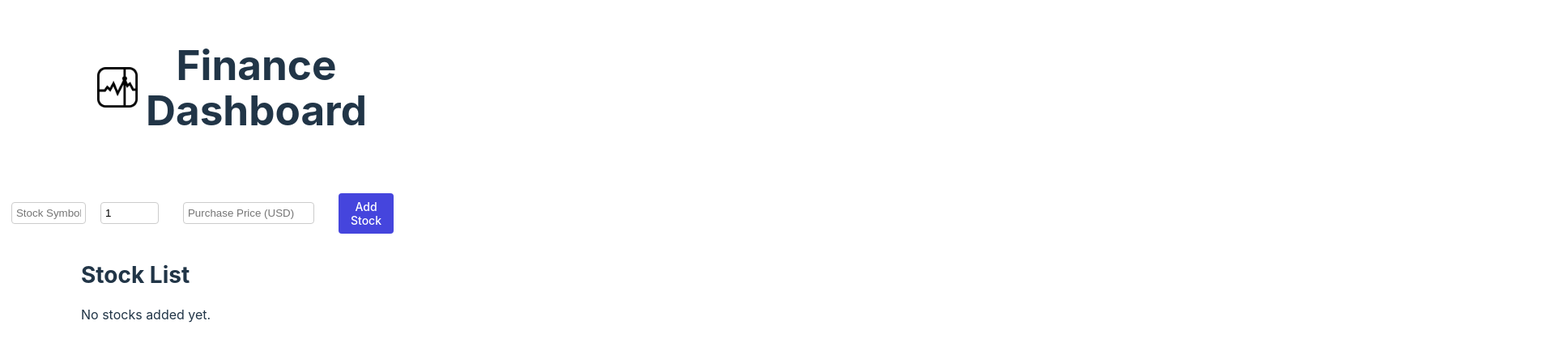
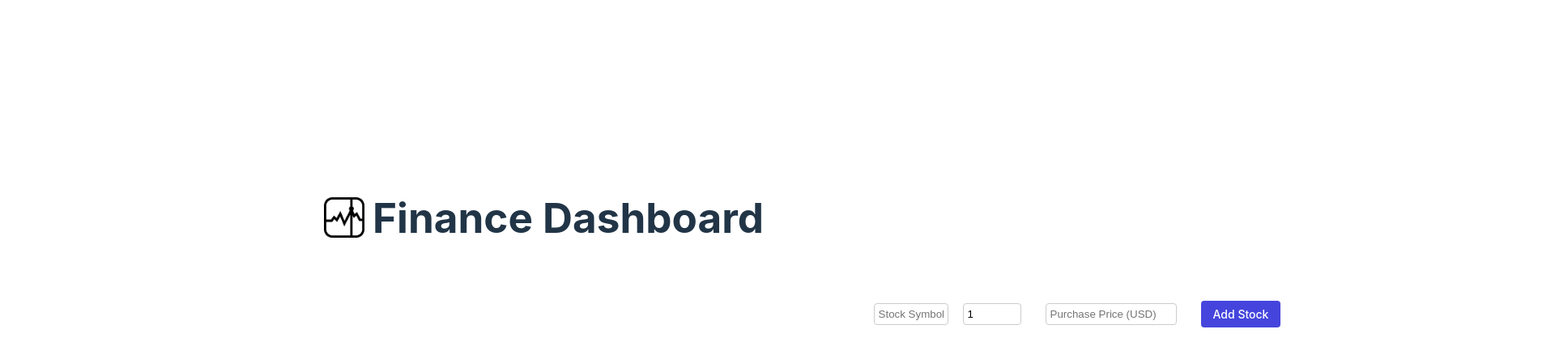
Before and after one commit to jayelinjiaqi/capstone-jayelin-se100, a React (Vite) app: page / in a window 1280 px wide. Shown: the part 193-616 px from the top of the page at 81% size, 1920 px wide, since content can reach past the window. Built offline with nearby package versions, Linux system fonts and the light colour scheme.

Commit message:
add min width 1900

```diff
--- a/src/App.css
+++ b/src/App.css
@@ -1,5 +1,6 @@
 .container {
   max-width: 500px;
+  min-width: 1900px;
   margin: auto;
   text-align: center;
   padding: 20%;
```
